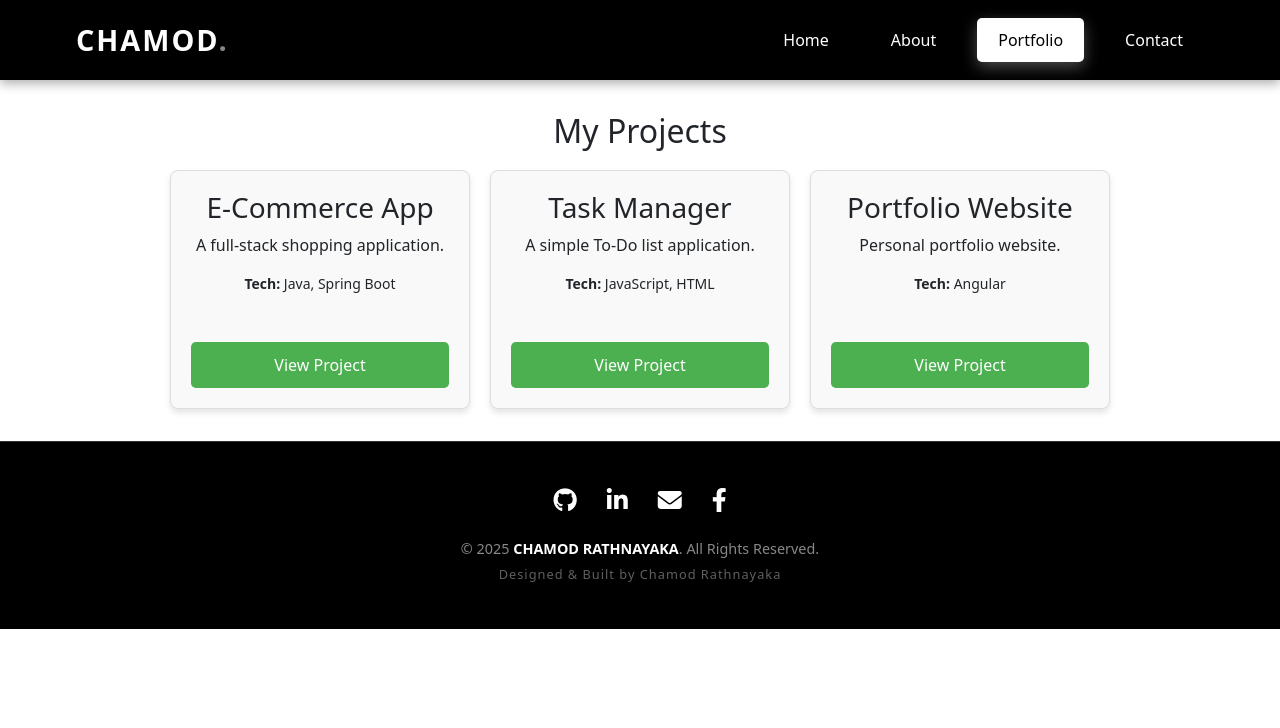
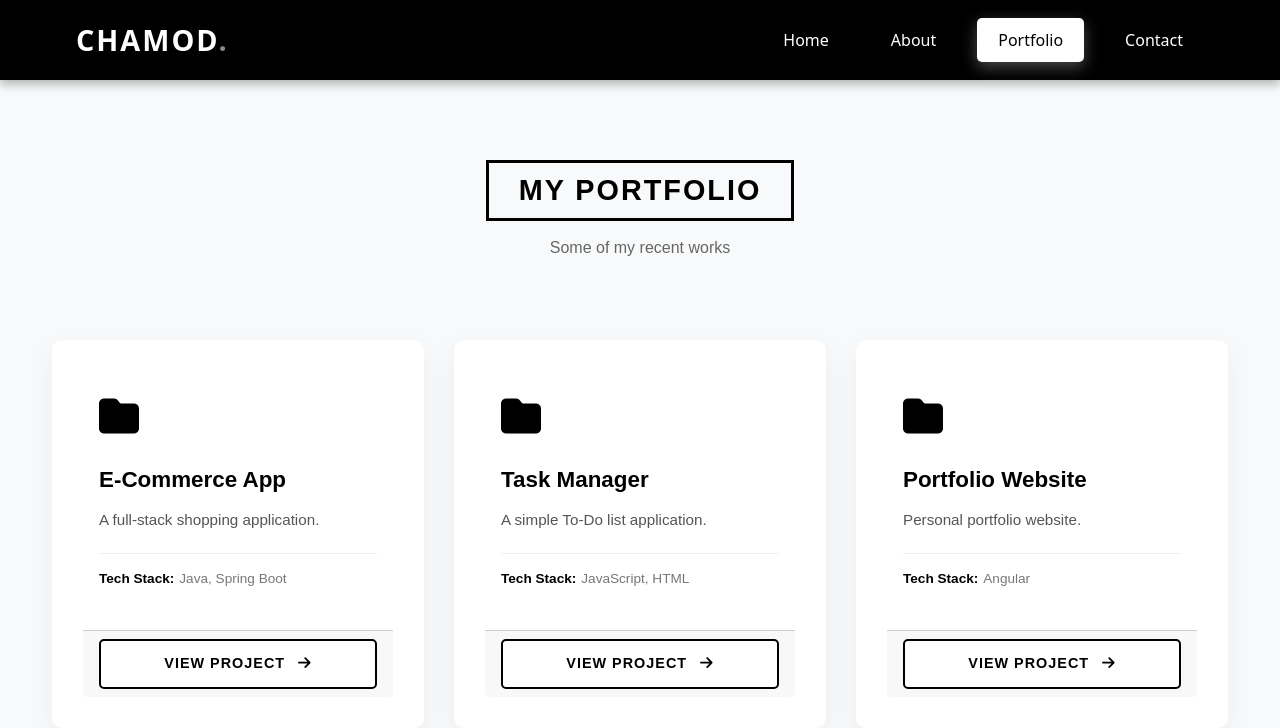
Before and after one commit to Chamod100/Portfolio-web-Anguler-project, an Angular app: page /projects in a window 1280 px wide. Shown: the top 728 px of the page. Built offline with nearby package versions, Linux system fonts and the light colour scheme.

Commit message:
Refactor ProjectsComponent layout and styling for improved structure and design

```diff
--- a/src/app/components/projects/projects.component.css
+++ b/src/app/components/projects/projects.component.css
@@ -1,30 +1,127 @@
 .projects-section {
-  padding: 2rem;
-  text-align: center;
+    padding: 80px 20px;
+    background-color: #f8f9fa;
+    min-height: 100vh;
+    font-family: 'Arial', sans-serif;
+}
+
+.container {
+    max-width: 1200px;
+    margin: 0 auto;
+}
+
+.header-content {
+    text-align: center;
+    margin-bottom: 60px;
+}
+
+.title-box {
+    display: inline-block;
+    border: 3px solid #000;
+    padding: 10px 30px;
+    margin-bottom: 15px;
+}
+
+.title-box h2 {
+    margin: 0;
+    font-size: 1.8rem;
+    font-weight: 800;
+    letter-spacing: 2px;
+    color: #000;
+}
+
+.subtitle {
+    color: #666;
+    font-size: 1rem;
 }
 
 .grid {
-  display: flex;
-  flex-wrap: wrap;
-  justify-content: center;
-  gap: 20px;
-  margin-top: 20px;
+    display: grid;
+    grid-template-columns: repeat(auto-fit, minmax(300px, 1fr));
+    gap: 30px;
+    padding: 20px 0;
 }
 
 .card {
-  border: 1px solid #ddd;
-  padding: 20px;
-  width: 300px;
-  border-radius: 8px;
-  box-shadow: 0 4px 6px rgba(0,0,0,0.1);
-  background: #f9f9f9;
+    background: #fff;
+    border-radius: 10px;
+    padding: 30px;
+    box-shadow: 0 10px 30px rgba(0,0,0,0.05);
+    transition: all 0.3s ease;
+    border: 1px solid transparent;
+    display: flex;
+    flex-direction: column;
+    justify-content: space-between;
+    height: 100%;
+}
+
+.card:hover {
+    transform: translateY(-10px);
+    box-shadow: 0 20px 40px rgba(0,0,0,0.1);
+    border-color: #000;
+}
+
+.folder-icon {
+    font-size: 2.5rem;
+    color: #000;
+    margin-bottom: 20px;
+}
+
+.card h3 {
+    font-size: 1.4rem;
+    font-weight: 700;
+    margin-bottom: 15px;
+    color: #000;
+}
+
+.description {
+    color: #555;
+    font-size: 0.95rem;
+    line-height: 1.6;
+    margin-bottom: 20px;
+}
+
+.tech-stack {
+    margin-bottom: 25px;
+    font-size: 0.85rem;
+    color: #777;
+    border-top: 1px solid #eee;
+    padding-top: 15px;
+}
+
+.tech-stack .label {
+    font-weight: bold;
+    color: #000;
+    margin-right: 5px;
 }
 
 .btn {
-  display: inline-block;
-  padding: 10px 15px;
-  background-color: #4caf50;
-  color: white;
-  text-decoration: none;
-  border-radius: 5px;
+    display: inline-block;
+    padding: 12px 25px;
+    background-color: #fff;
+    color: #000;
+    text-decoration: none;
+    font-weight: bold;
+    font-size: 0.9rem;
+    border: 2px solid #000;
+    border-radius: 5px;
+    transition: all 0.3s ease;
+    width: 100%;
+    text-align: center;
+    text-transform: uppercase;
+    letter-spacing: 1px;
 }
+
+.btn i {
+    margin-left: 8px;
+    transition: margin-left 0.3s;
+}
+
+.btn:hover {
+    background-color: #000;
+    color: #fff;
+}
+
+.btn:hover i {
+    margin-left: 15px;
+}
--- a/src/app/components/projects/projects.component.html
+++ b/src/app/components/projects/projects.component.html
@@ -1,13 +1,39 @@
-<div class="projects-section">
-  <h2>My Projects</h2>
-  <div class="grid">
-    <div class="card" *ngFor="let project of projects">
-      <h3>{{ project.title }}</h3>
-      <p>{{ project.description }}</p>
-      <small><strong>Tech:</strong> {{ project.tech }}</small>
-      <br><br>
-      <a [href]="project.link" class="btn">View Project</a>
+<section class="projects-section">
+  <div class="container">
+
+    <div class="header-content">
+      <div class="title-box">
+        <h2>MY PORTFOLIO</h2>
+      </div>
+      <p class="subtitle">Some of my recent works</p>
     </div>
+
+    <div class="grid">
+      <div class="card" *ngFor="let project of projects">
+
+        <div class="card-body">
+          <div class="folder-icon">
+            <i class="fas fa-folder"></i> </div>
+
+          <h3>{{ project.title }}</h3>
+          <p class="description">{{ project.description }}</p>
+
+          <div class="tech-stack">
+            <span class="label">Tech Stack:</span>
+            <span class="tech">{{ project.tech }}</span>
+          </div>
+        </div>
+
+        <div class="card-footer">
+          <a [href]="project.link" target="_blank" class="btn">
+            VIEW PROJECT <i class="fas fa-arrow-right"></i>
+          </a>
+        </div>
+
+      </div>
+    </div>
+
   </div>
-</div>
+</section>
+
 <app-footer></app-footer>
```
